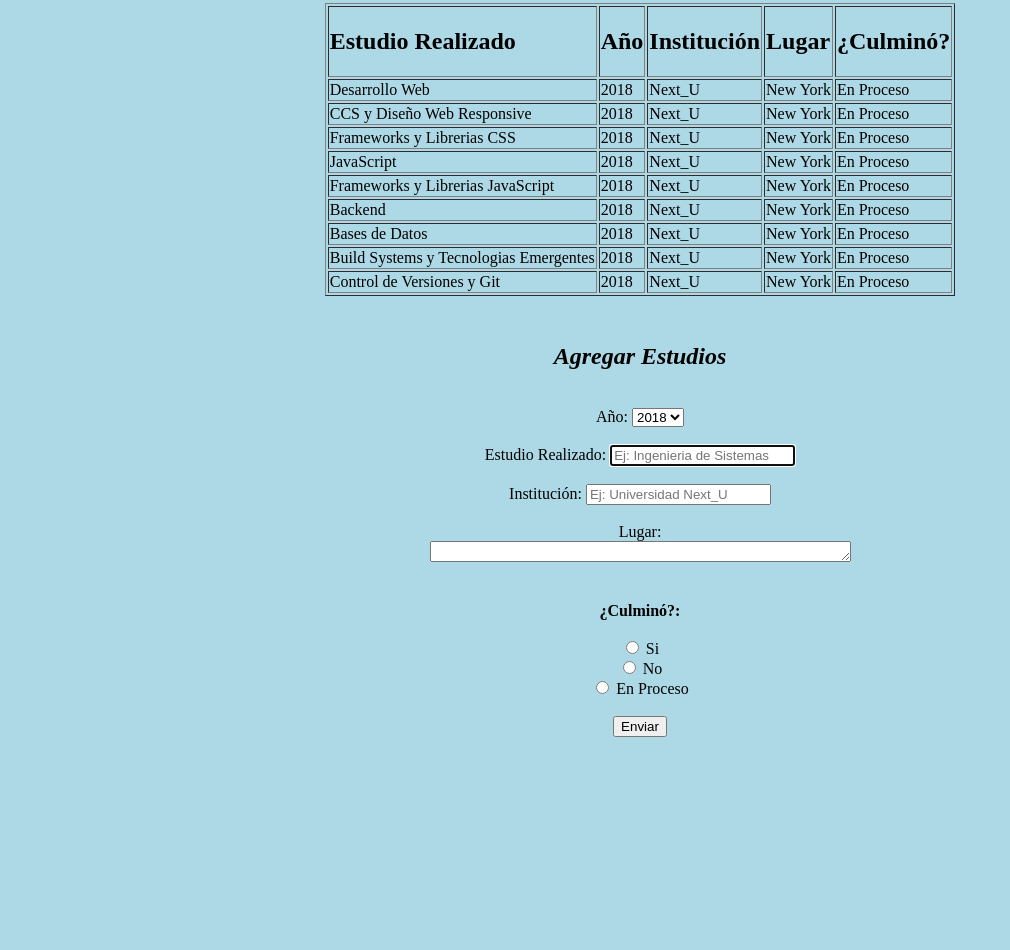
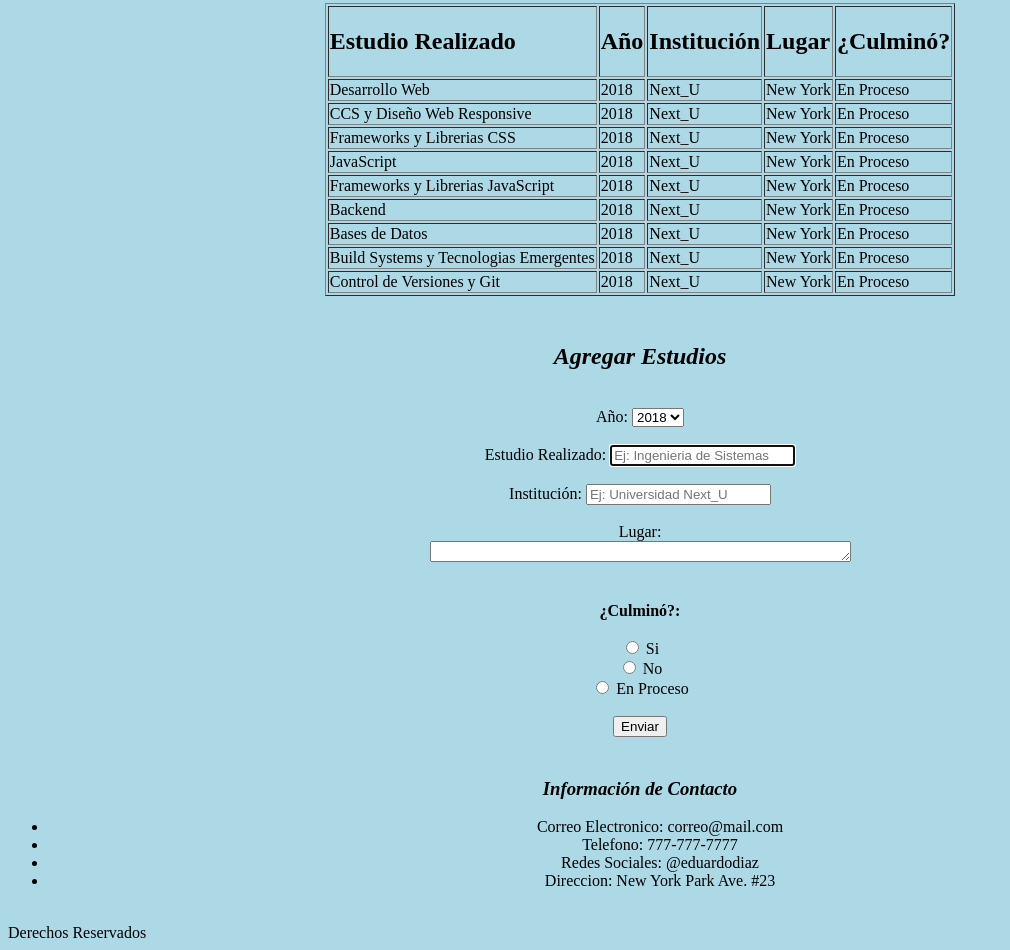
Before and after one commit to edocodemaster/FundamentosdeHTML_Eduardo_Diaz_EvaluacionFinal, a plain HTML site: page educacion.html in a window 1280 px wide. Shown: the part 659-1609 px from the top of the page, without its empty margins (0-1010 px from the left). Before the commit the page ends 1412 px from the top, so only its background shows below. Drawn offline with Linux system fonts and the light colour scheme.

Commit message:
agrego footer con informacion de contacto

```diff
--- a/educacion.html
+++ b/educacion.html
@@ -113,7 +113,21 @@
             </form>
           </p>
      </div>
-
-
+     <!--(8) PIE DE PAGINA-->
+     <footer>
+       <div align="center">
+         <P>
+           <h3><em><br />Información de Contacto</em></h3>
+           <ul>
+             <li>Correo Electronico: correo@mail.com</li>
+             <li>Telefono: 777-777-7777</li>
+             <li>Redes Sociales: @eduardodiaz</li>
+             <li>Direccion: New York Park Ave. #23</li>
+           </ul>
+         </P>
+       </div>
+       <br />
+       Derechos Reservados
+     </footer>
   </body>
 </html>
```
